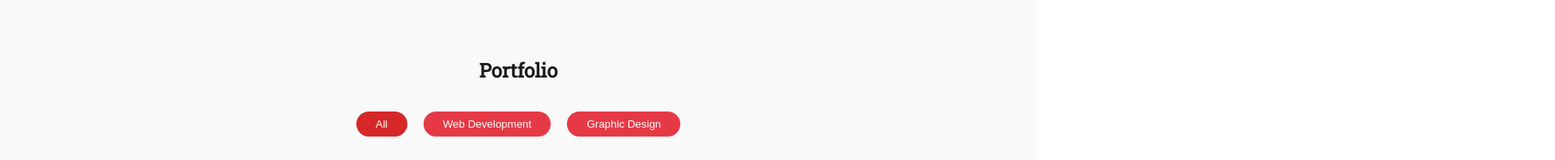
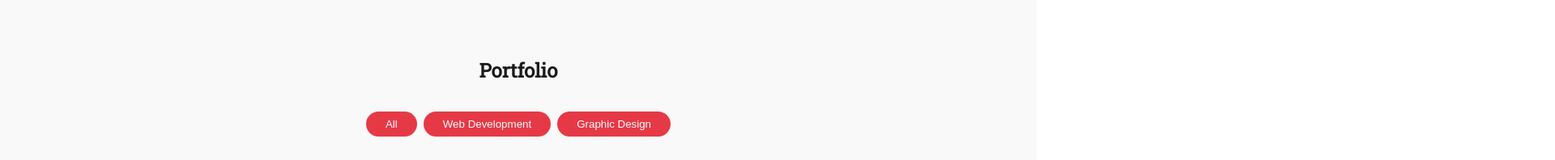
Before and after one commit to charliemjr/my-portfolio, a plain HTML site: page my-portfolio/index.html in a window 1280 px wide. Shown: the part 1280-1478 px from the top of the page at 81% size, 1920 px wide, since content can reach past the window. Drawn offline with Linux system fonts and the light colour scheme.

Commit message:
Update portfolio filters styles.css

```diff
--- a/my-portfolio/css/styles.css
+++ b/my-portfolio/css/styles.css
@@ -420,19 +420,22 @@
     font-family: 'Roboto Slab', serif;
   }
 .portfolio-filters {
+  display: flex;
+  flex-wrap: wrap;
+  justify-content: center;
+  gap: 0.5rem;
   margin-bottom: 2rem;
 }
+
 .filter-btn {
   background: #e63946;
   color: #fff;
   border: none;
   padding: 0.5rem 1.5rem;
-    margin: 0 0.5rem;
   border-radius: 20px;
   cursor: pointer;
   transition: background 0.3s ease;
   font-weight: 500;
-  }
   .filter-btn:hover,
   .filter-btn.active {
     background: #d62828;
@@ -723,3 +726,10 @@
       height: 50px;
     }
   }
+/* For smaller screens */
+@media (max-width: 600px) {
+  .filter-btn {
+    margin: 0;            /* override if originally set elsewhere */
+    padding: 0.4rem 1rem; /* optional smaller padding on mobile */
+  }
+}
```
Lines whose indentation alone changed are shown as unchanged.
